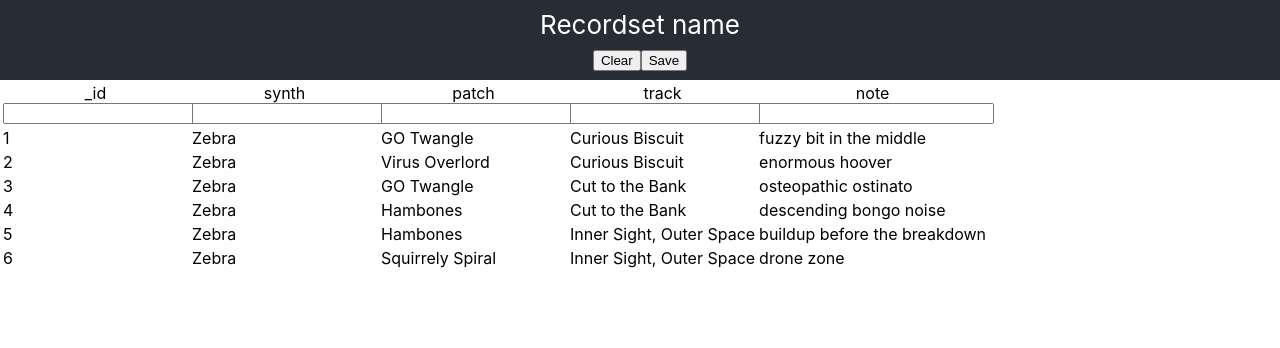
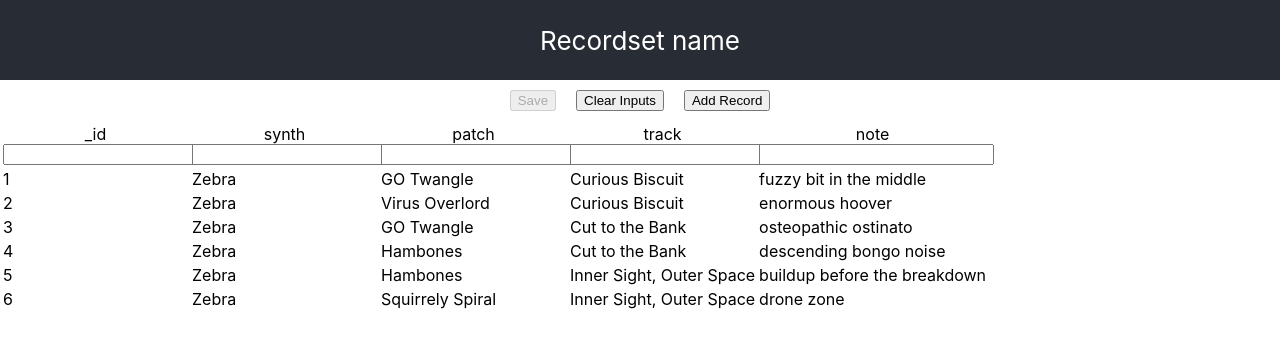
Before and after one commit to grantoz/patcher, a React (Create React App) app: page / in a window 1280 px wide. Shown: the top 348 px of the page. Built offline with nearby package versions, Linux system fonts and the light colour scheme.

Commit message:
add facility to clear inputs, add data record (usability needs fixing)

```diff
--- a/src/App.css
+++ b/src/App.css
@@ -53,3 +53,7 @@ thead > tr > td > input {
   display: block;
   width: 100%;
 }
+
+section.tableControls button {
+  margin: 10px;
+}
--- a/src/App.js
+++ b/src/App.js
@@ -8,10 +8,6 @@ function App() {
     <div className="App">
       <header className="App-header">
         Recordset name
-        <section className="dataButtons">
-          <button>Clear</button>
-          <button>Save</button>
-        </section>
       </header>
 
       <section className="tableSection">
--- a/src/components/Table.js
+++ b/src/components/Table.js
@@ -1,5 +1,6 @@
 // Table.js
 import React from 'react'
+import TableControls from './TableControls'
 import TableHeader from './TableHeader'
 import TableBody from './TableBody'
 
@@ -55,10 +56,43 @@ export default function Table ({schema, data}) {
     return ''
   }
 
+  const clearHeader = () => {
+    setHeaderState({})
+    setfilteredItems(data)
+  }
+
+  const addRecord = () => {
+    const record = {}
+    schema.forEach(attr => {
+      if (headerState.hasOwnProperty(attr)) {
+        record[attr] = headerState[attr]
+      } else {
+        record[attr] = ''
+      }
+    })
+
+    // for now let's assume that _id is a numeric sequence similar to spreadsheet rows
+    if (record._id === '') {
+      // TODO id handling in general could be much more elegant, also perhaps save highest id for next time
+      const id = data.reduce((prev, curr, index) => {
+        prev = parseInt(prev)
+        curr = parseInt(curr._id)
+        return (curr > prev) ? curr : prev
+      }, 0)
+      record._id = id + 1
+    }
+    data.push(record)
+
+    clearHeader()
+  }
+
   return (
+    <>
+    <TableControls clearHeader={clearHeader} addRecord={addRecord} />
     <table>
       <TableHeader schema={schema} getHeaderState={getHeaderState} filterItems={filterItems} />
       <TableBody schema={schema} data={filteredItems} />
     </table>
+    </>
   )
 }
--- /dev/null
+++ b/src/components/TableControls.js
@@ -0,0 +1,12 @@
+// TableControls.js
+import React from 'react'
+
+export default function TableControls ({clearHeader, addRecord}) {
+  return (
+    <section className="tableControls">
+      <button disabled>Save</button>
+      <button onClick={clearHeader}>Clear Inputs</button>
+      <button onClick={addRecord}>Add Record</button>
+    </section>
+  )
+}
```
